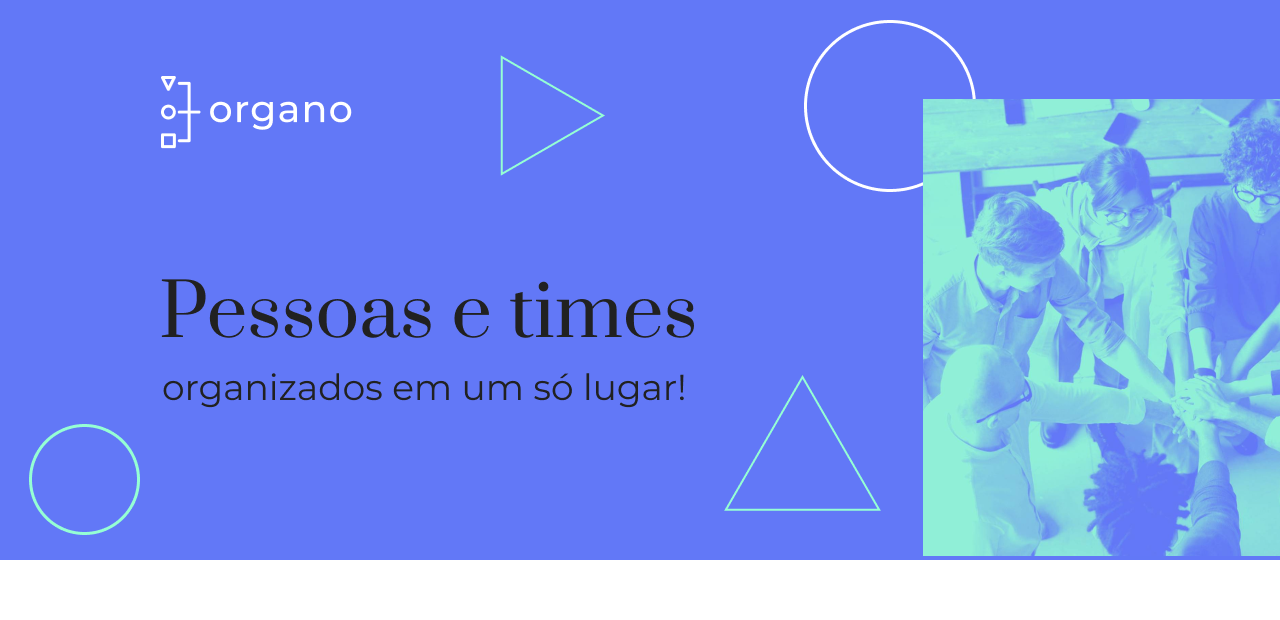
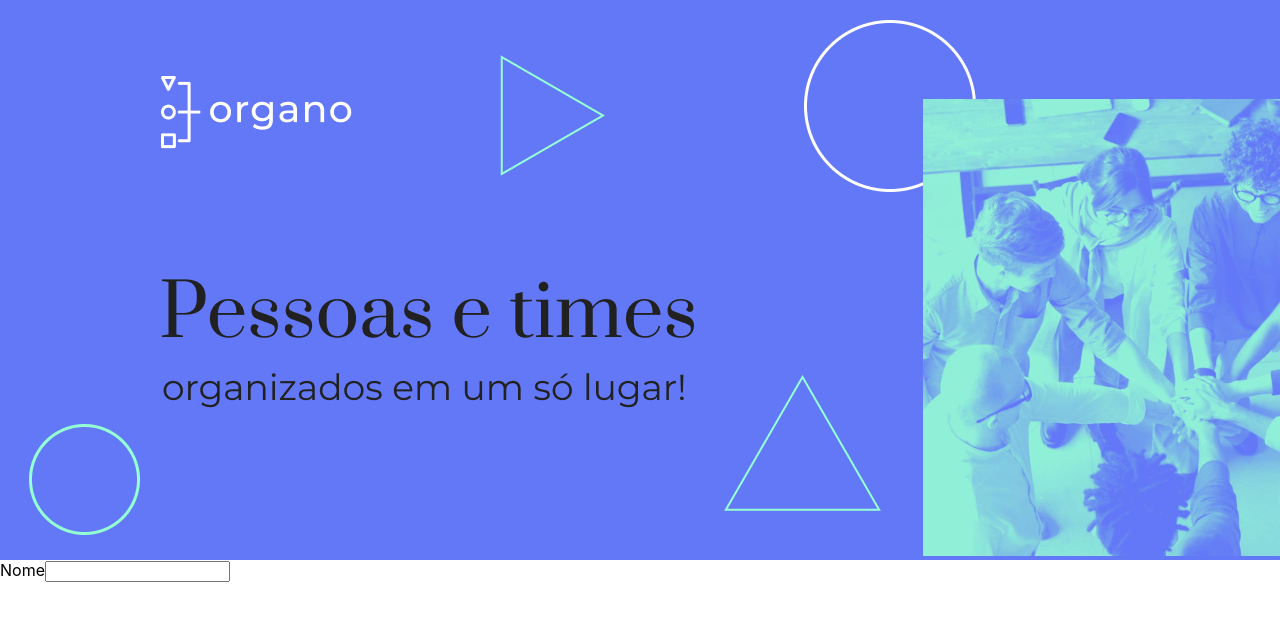
Before and after one commit to ogustavoalves/Curso-React-Alura, a React (Create React App) app: page / in a window 1280 px wide. Shown: the top 620 px of the page. Built offline with nearby package versions, Linux system fonts and the light colour scheme.

Commit message:
Create 'CampoTexto' component

```diff
--- a/src/App.js
+++ b/src/App.js
@@ -1,11 +1,12 @@
-import logo from './logo.svg';
 import './App.css';
-import Banner from  './componentes/Banner/Banner';
+import Banner from  './componentes/Banner';
+import CampoTexto from './componentes/CampoTexto';
 
 function App() {
   return (
     <div className="App">
       <Banner/>
+      <CampoTexto/>
     </div>
   );
 }
--- /dev/null
+++ b/src/componentes/CampoTexto/index.js
@@ -0,0 +1,10 @@
+const CampoTexto = () => {
+    return (
+        <div>
+            <label>Nome</label>
+            <input/>
+        </div>
+    )
+}
+
+export default CampoTexto
```
Also changed, not shown: src/componentes/Banner/index.js (renamed from src/componentes/Banner/Banner.js), src/componentes/CampoTexto/CampoTexto.css (added).
